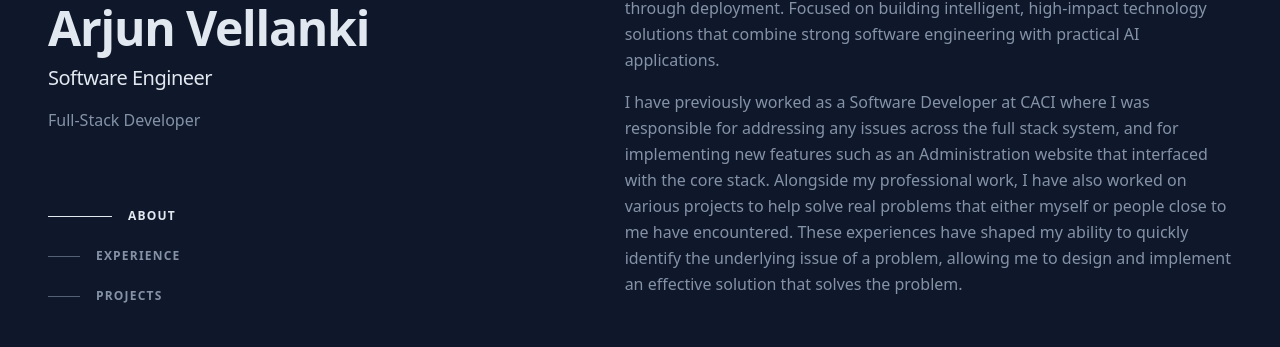
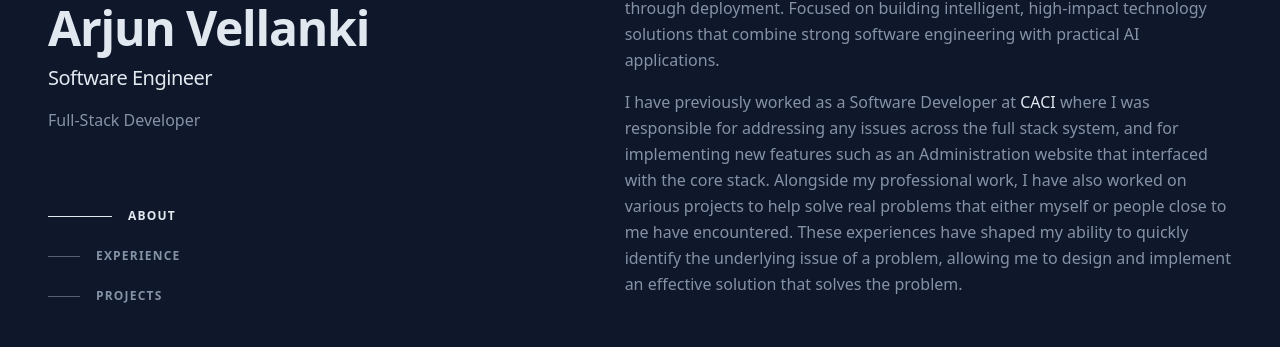
Before and after one commit to ArjunV905/arjunvellanki.com, a Next.js app: page / in a window 1280 px wide. Shown: the part 204-551 px from the top of the page. Built offline with nearby package versions, Linux system fonts and the light colour scheme.

Commit message:
add md link parser and update readme

```diff
--- a/app/data/portfolio.ts
+++ b/app/data/portfolio.ts
@@ -18,7 +18,32 @@ export interface Project {
 }
 
 // ──────────────────────────────────────────────
-// Edit these arrays to populate your portfolio.
+// Profile / site-wide info
+// ──────────────────────────────────────────────
+
+export const profile = {
+  name: "Arjun Vellanki",
+  title: "Software Engineer",
+  tagline: "Full-Stack Developer",
+  email: "arjunv.app@gmail.com",
+  githubUrl: "https://github.com/arjunv905",
+  linkedinUrl: "https://www.linkedin.com/in/arjun-vellanki/",
+  resumePath: "/resume.pdf",
+  profileImage: "/images/profile.jpg",
+};
+
+export const aboutParagraphs: string[] = [
+  "Detail-oriented Full-Stack Developer with 1 year of professional experience building scalable web applications. Experienced in integrating LLM-powered features into user-facing products. Proficient in JavaScript, Python, and modern DevOps practices, with a track record of owning features from development through deployment. Focused on building intelligent, high-impact technology solutions that combine strong software engineering with practical AI applications.",
+  "I have previously worked as a Software Developer at [CACI](https://www.caci.com/) where I was responsible for addressing any issues across the full stack system, and for implementing new features such as an Administration website that interfaced with the core stack. Alongside my professional work, I have also worked on various projects to help solve real problems that either myself or people close to me have encountered. These experiences have shaped my ability to quickly identify the underlying issue of a problem, allowing me to design and implement an effective solution that solves the problem.",
+];
+
+export const footerText =
+  "Coded in [Visual Studio Code](https://code.visualstudio.com/) by yours truly. Built with [Next.js](https://nextjs.org/) and [Tailwind CSS](https://tailwindcss.com/), deployed with [Vercel](https://vercel.com/).";
+
+
+
+// ──────────────────────────────────────────────
+// Experience and Projects
 // ──────────────────────────────────────────────
 
 export const experiences: Experience[] = [
@@ -85,23 +110,3 @@ export const projects: Project[] = [
     skills: ["TypeScript", "Next.js", "Tailwind CSS", "Vercel"],
   },
 ];
-
-// ──────────────────────────────────────────────
-// Profile / site-wide info
-// ──────────────────────────────────────────────
-
-export const profile = {
-  name: "Arjun Vellanki",
-  title: "Software Engineer",
-  tagline: "Full-Stack Developer",
-  email: "arjunv.app@gmail.com",
-  githubUrl: "https://github.com/arjunv905",
-  linkedinUrl: "https://www.linkedin.com/in/arjun-vellanki/",
-  resumePath: "/resume.pdf",
-  profileImage: "/images/profile.jpg",
-};
-
-export const aboutParagraphs: string[] = [
-  "Detail-oriented Full-Stack Developer with 1 year of professional experience building scalable web applications. Experienced in integrating LLM-powered features into user-facing products. Proficient in JavaScript, Python, and modern DevOps practices, with a track record of owning features from development through deployment. Focused on building intelligent, high-impact technology solutions that combine strong software engineering with practical AI applications.",
-  "I have previously worked as a Software Developer at CACI where I was responsible for addressing any issues across the full stack system, and for implementing new features such as an Administration website that interfaced with the core stack. Alongside my professional work, I have also worked on various projects to help solve real problems that either myself or people close to me have encountered. These experiences have shaped my ability to quickly identify the underlying issue of a problem, allowing me to design and implement an effective solution that solves the problem.",
-];
--- a/app/page.tsx
+++ b/app/page.tsx
@@ -3,9 +3,11 @@ import SectionNav from "@/app/components/SectionNav";
 import SocialLinks from "@/app/components/SocialLinks";
 import ExperienceCard from "@/app/components/ExperienceCard";
 import ProjectCard from "@/app/components/ProjectCard";
+import { parseMarkdownLinks } from "@/app/utils/parseMarkdownLinks";
 import {
   profile,
   aboutParagraphs,
+  footerText,
   experiences,
   projects,
 } from "@/app/data/portfolio";
@@ -64,7 +66,7 @@ export default function Home() {
             <div>
               {aboutParagraphs.map((text, i) => (
                 <p key={i} className="mb-4">
-                  {text}
+                  {parseMarkdownLinks(text)}
                 </p>
               ))}
             </div>
@@ -142,45 +144,7 @@ export default function Home() {
 
           {/* Footer */}
           <footer className="max-w-md pb-16 text-sm text-text-secondary sm:pb-0">
-            <p>
-              Coded in{" "}
-              <a
-                href="https://code.visualstudio.com/"
-                className="font-medium text-text-primary hover:text-highlight focus-visible:text-highlight transition-colors"
-                target="_blank"
-                rel="noreferrer noopener"
-              >
-                Visual Studio Code
-              </a>{" "}
-              by yours truly. Built with{" "}
-              <a
-                href="https://nextjs.org/"
-                className="font-medium text-text-primary hover:text-highlight focus-visible:text-highlight transition-colors"
-                target="_blank"
-                rel="noreferrer noopener"
-              >
-                Next.js
-              </a>{" "}
-              and{" "}
-              <a
-                href="https://tailwindcss.com/"
-                className="font-medium text-text-primary hover:text-highlight focus-visible:text-highlight transition-colors"
-                target="_blank"
-                rel="noreferrer noopener"
-              >
-                Tailwind CSS
-              </a>
-              , deployed with{" "}
-              <a
-                href="https://vercel.com/"
-                className="font-medium text-text-primary hover:text-highlight focus-visible:text-highlight transition-colors"
-                target="_blank"
-                rel="noreferrer noopener"
-              >
-                Vercel
-              </a>
-              .
-            </p>
+            <p>{parseMarkdownLinks(footerText)}</p>
           </footer>
         </main>
       </div>
--- /dev/null
+++ b/app/utils/parseMarkdownLinks.tsx
@@ -0,0 +1,38 @@
+import { ReactNode } from "react";
+
+/**
+ * Parses markdown-style links in a string and returns React elements.
+ * Supports the pattern: [link text](url)
+ */
+export function parseMarkdownLinks(text: string): ReactNode[] {
+  const parts: ReactNode[] = [];
+  const regex = /\[([^\]]+)\]\(([^)]+)\)/g;
+  let lastIndex = 0;
+  let match;
+
+  while ((match = regex.exec(text)) !== null) {
+    if (match.index > lastIndex) {
+      parts.push(text.slice(lastIndex, match.index));
+    }
+
+    parts.push(
+      <a
+        key={match.index}
+        className="font-medium text-text-primary hover:text-highlight focus-visible:text-highlight transition-colors"
+        href={match[2]}
+        target="_blank"
+        rel="noreferrer noopener"
+      >
+        {match[1]}
+      </a>
+    );
+
+    lastIndex = match.index + match[0].length;
+  }
+
+  if (lastIndex < text.length) {
+    parts.push(text.slice(lastIndex));
+  }
+
+  return parts;
+}
```
Also changed, not shown: 1 other file (tests, documents, lock files or other folders).
